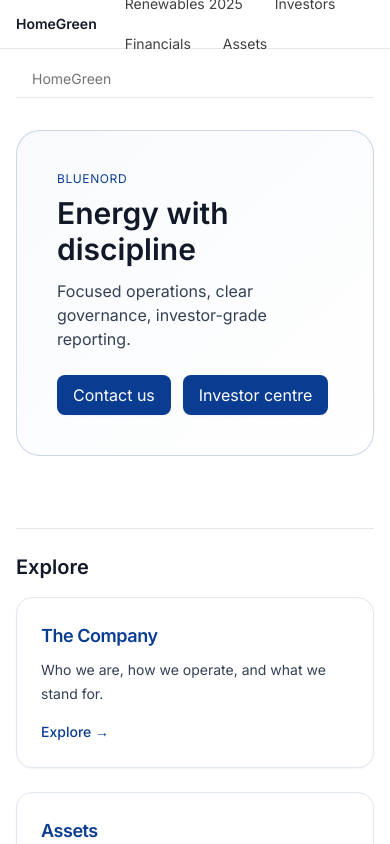
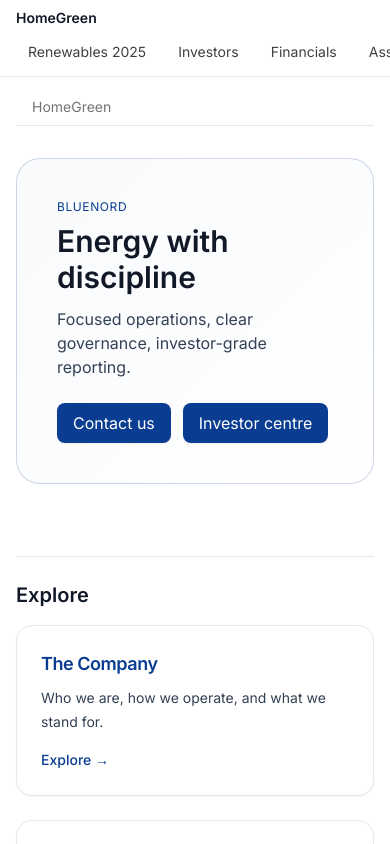
Before and after one commit to cshirlaw/bluenord-green, a Next.js app: page / in a window 390 px wide. Shown: the top 844 px of the page. Built offline with nearby package versions, Linux system fonts and the light colour scheme.

Commit message:
ui(nav): mobile two-row header with horizontal scroll; Renewables first

```diff
--- a/src/components/TopNav.tsx
+++ b/src/components/TopNav.tsx
@@ -10,13 +10,12 @@
 export default function TopNav() {
   const pathname = usePathname();
 
-  // Minimal, mirrored set for Green
   const nav: NavItem[] = useMemo(
     () => [
-      { href: "/renewables", label: "Renewables 2025" }, // ← now first
+      { href: "/renewables", label: "Renewables 2025" }, // first
       { href: "/investors", label: "Investors" },
       { href: "/financials", label: "Financials" },
-     { href: "/assets/tyra", label: "Assets" },
+      { href: "/assets/tyra", label: "Assets" },
     ],
     []
   );
@@ -26,20 +25,35 @@
 
   return (
     <header className="border-b bg-white">
-      <div className="mx-auto flex h-12 max-w-6xl items-center gap-4 px-4">
-        {/* Home label per Green convention */}
-        <Link href="/" className="text-sm font-semibold">  {/* remove shrink-0 to allow wrap */}
-          HomeGreen
-        </Link>
+      {/* Mobile: stack; Desktop: align horizontally */}
+      <div className="mx-auto max-w-6xl px-4 py-2 md:flex md:h-12 md:items-center md:justify-between md:py-0">
+        {/* Row 1: Brand/home */}
+        <div className="text-sm font-semibold">HomeGreen</div>
 
-         {/* allow wrap on small screens so nothing overflows */}
-         <nav className="flex flex-wrap items-center gap-2 md:gap-4 min-w-0">
+        {/* Row 2: Scrollable pill nav on mobile, inline on desktop */}
+        <nav
+          className="
+            mt-2 flex gap-2 overflow-x-auto whitespace-nowrap md:mt-0 md:gap-4
+            -mx-4 px-4 md:mx-0 md:px-0
+          "
+          style={{
+            scrollbarWidth: "none",        // Firefox
+            msOverflowStyle: "none",       // IE/Edge
+          }}
+        >
+          {/* Hide webkit scrollbar */}
+          <style jsx>{`
+            nav::-webkit-scrollbar {
+              display: none;
+            }
+          `}</style>
+
           {nav.map((item) => (
             <Link
               key={item.href}
               href={item.href}
               className={[
-                "rounded-md px-3 py-1.5 text-sm transition",
+                "inline-flex shrink-0 items-center rounded-md px-3 py-1.5 text-sm transition",
                 isActive(item.href)
                   ? "bg-green-600 text-white"
                   : "text-neutral-700 hover:bg-neutral-100",
```
